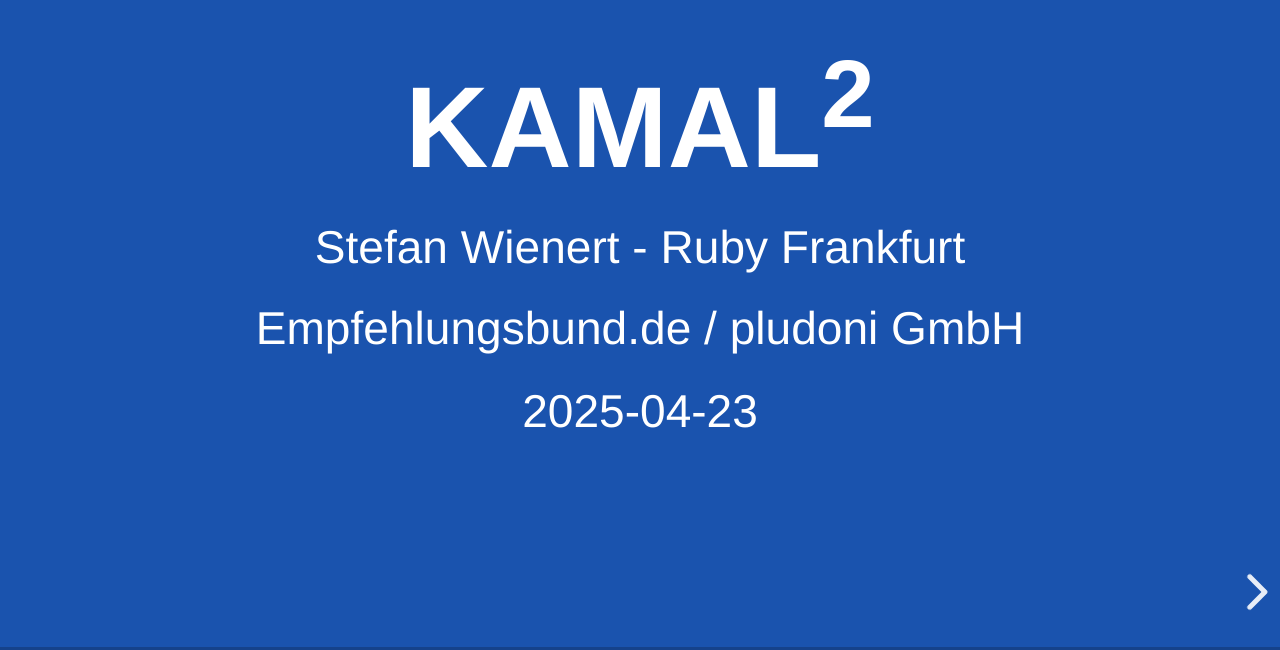
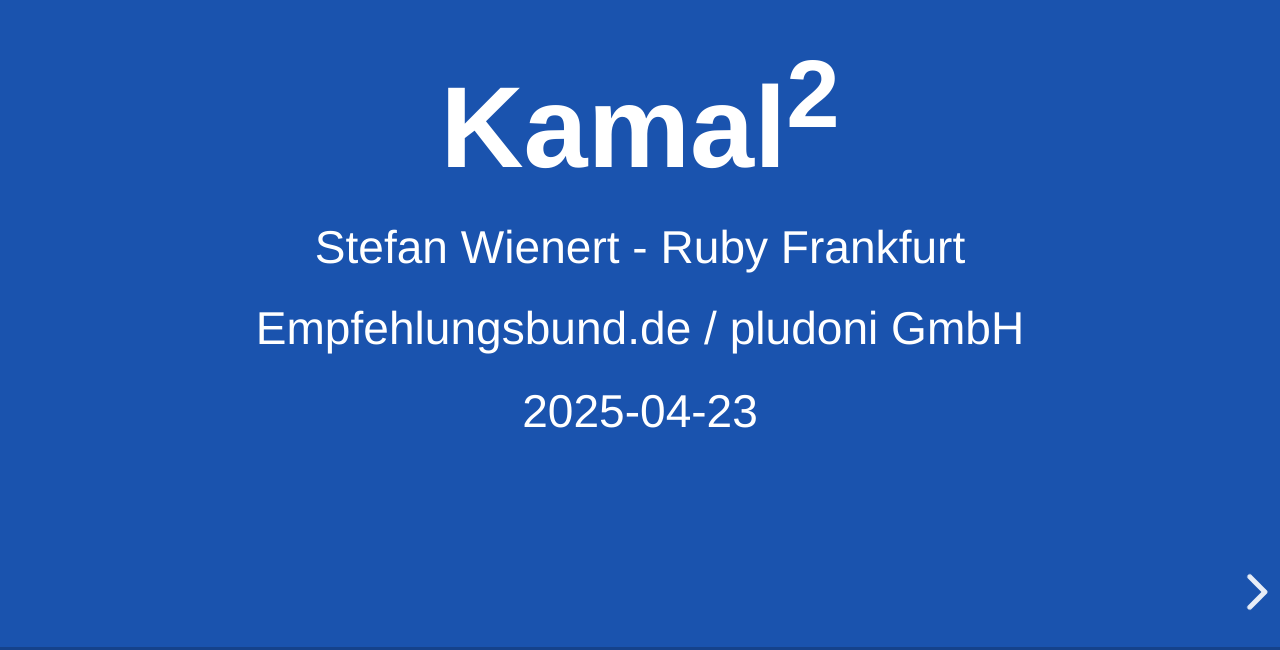
Before and after one commit to zealot128/presentations, a website: page kamal/index.html in a window 1280 px wide. Shown: the part 150-800 px from the top of the page. Drawn offline with Linux system fonts and the light colour scheme; a web font is replaced by a local one.

Commit message:
textTransform

```diff
--- a/kamal/style.css
+++ b/kamal/style.css
@@ -1,3 +1,6 @@
+:root {
+  --r-heading-text-transform: normal;
+}
 .ebicon, [data-slide="ebicon"] {
   background-image: url(https://www.empfehlungsbund.de/assets/logos/m_Logo_Empfehlungsbund-4899b0f814a3825a218fe21829273009c1106cc7c2a37c9aca949b98390370dd.png);
   background-position: top right;
```
